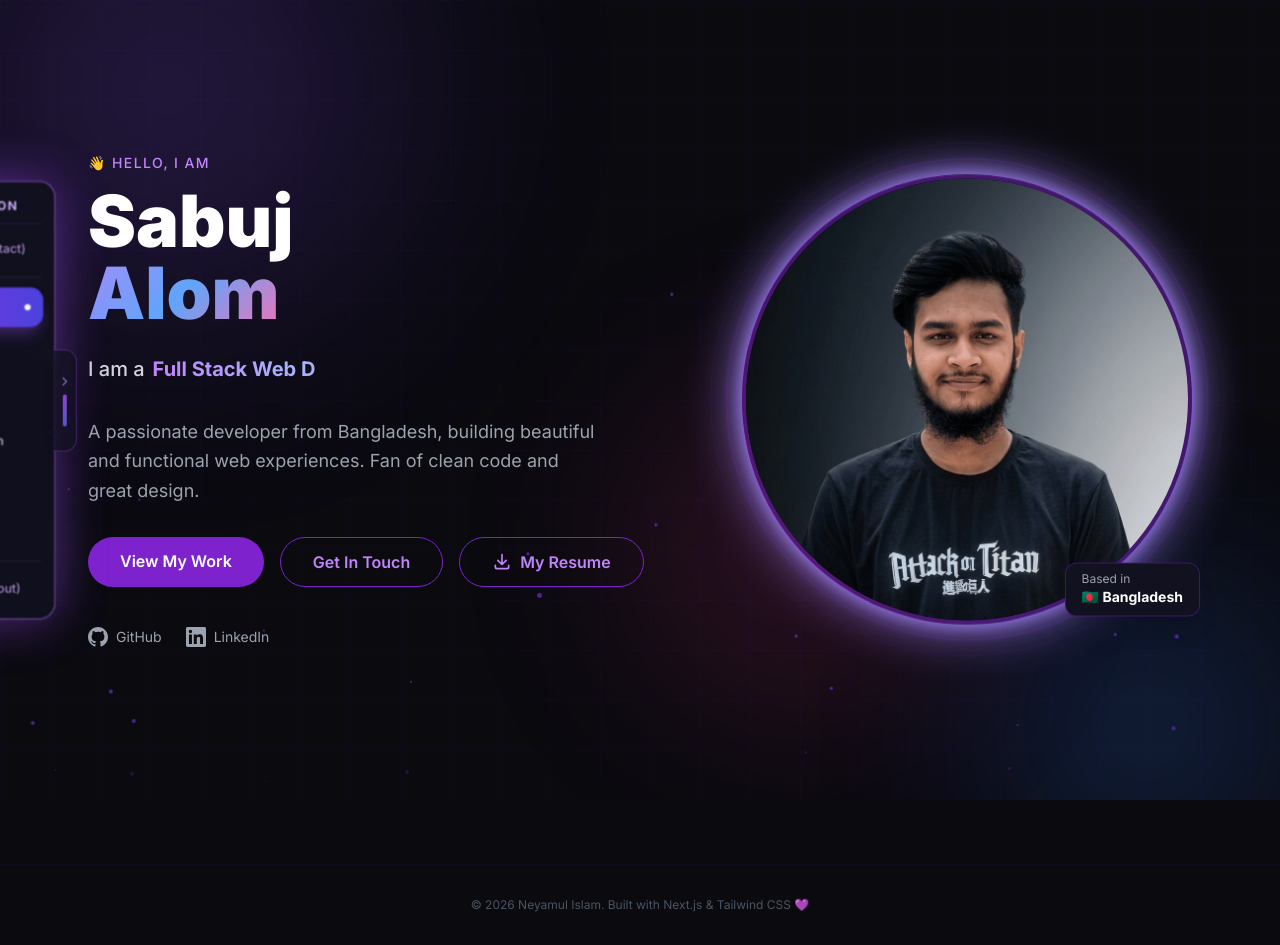
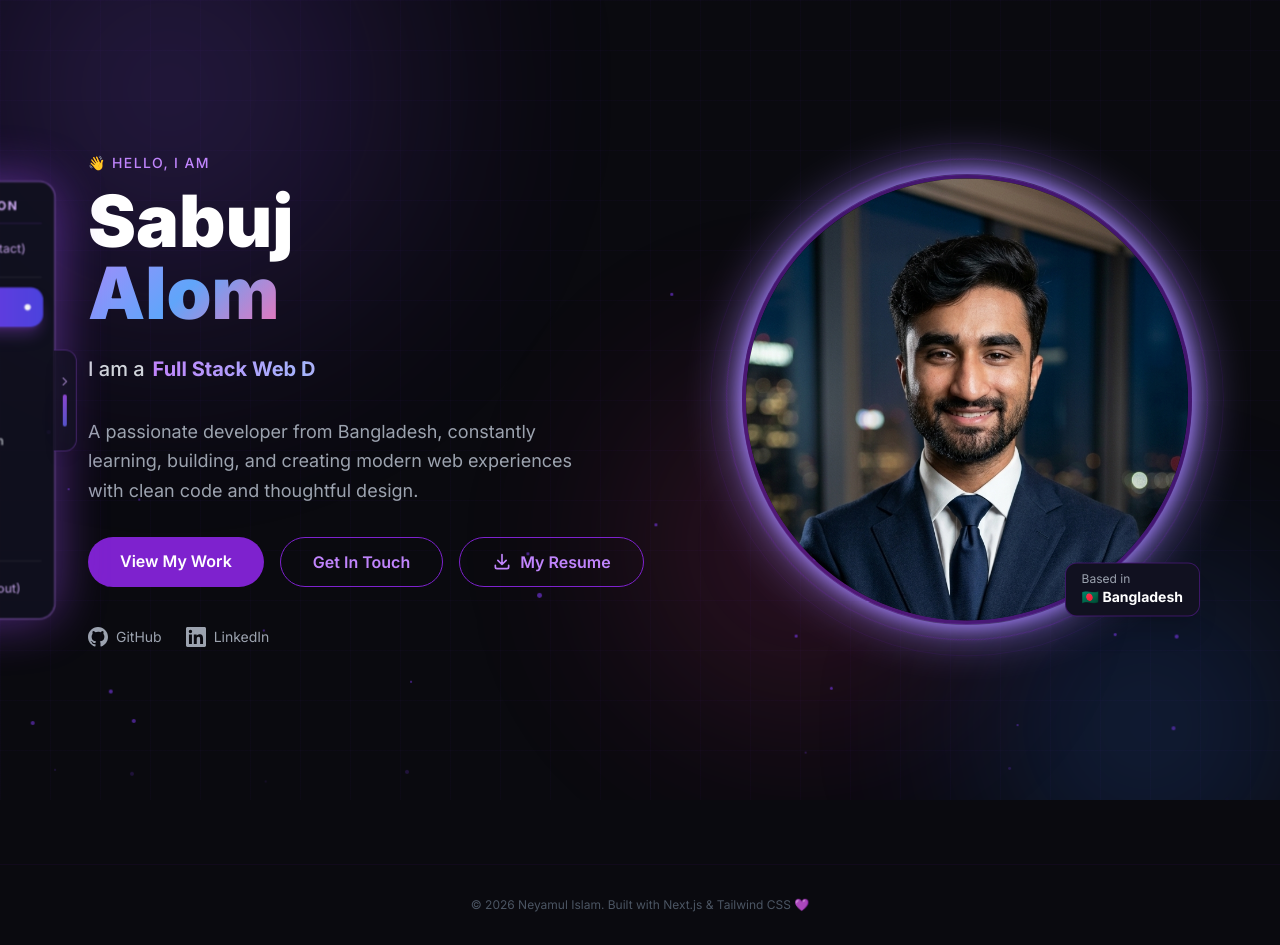
Before and after one commit to sabujAlom/portfolio, a Next.js app: page / in a window 1280 px wide. Built offline with nearby package versions, Linux system fonts and the light colour scheme.

Commit message:
added profile pic

```diff
--- a/src/components/layers/Hero.jsx
+++ b/src/components/layers/Hero.jsx
@@ -72,8 +72,7 @@ export default function Hero() {
             </div>
 
             <p className="text-gray-400 text-lg leading-relaxed mb-8 max-w-lg">
-              A passionate developer from Bangladesh, building beautiful and
-              functional web experiences. Fan of clean code and great design.
+             A passionate developer from Bangladesh, constantly learning, building, and creating modern web experiences with clean code and thoughtful design.
             </p>
 
             {/* CTA buttons */}
@@ -133,8 +132,8 @@ export default function Hero() {
               <Image
                 width={450}
                 height={450}
-                src="/profile.png"
-                alt="Neyamul Islam"
+                src="/profilePic.png"
+                alt="Sabuj Alom"
                 className="w-70 h-70 md:w-[450px] md:h-[450px] rounded-full object-cover border-4 border-purple-700/50 relative z-10"
                 priority
               />
```
Also changed, not shown: public/profile.png (deleted), public/profilePic.png (added).
